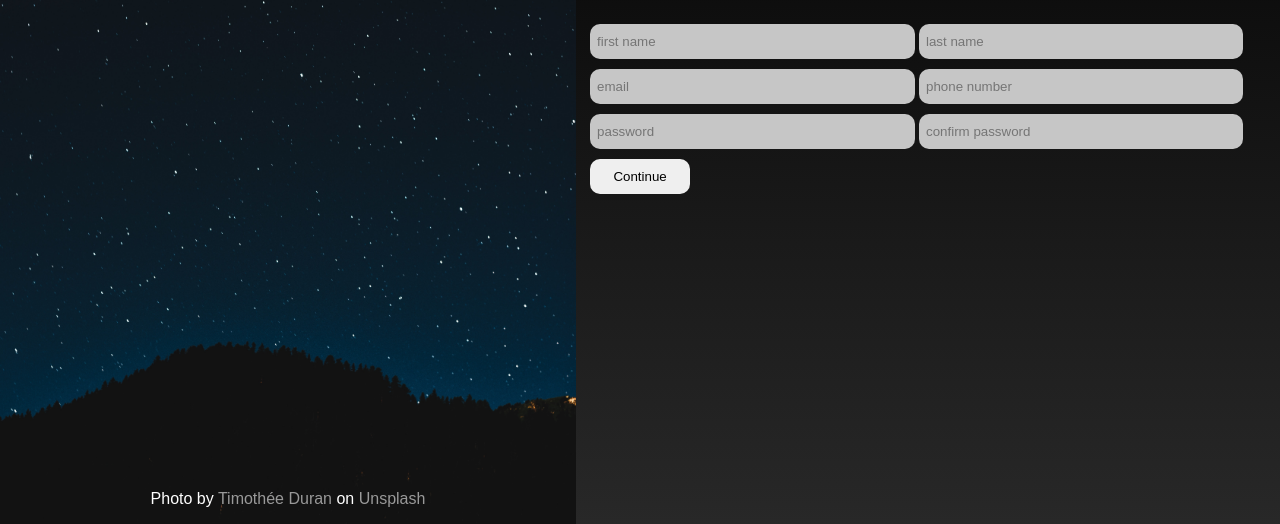
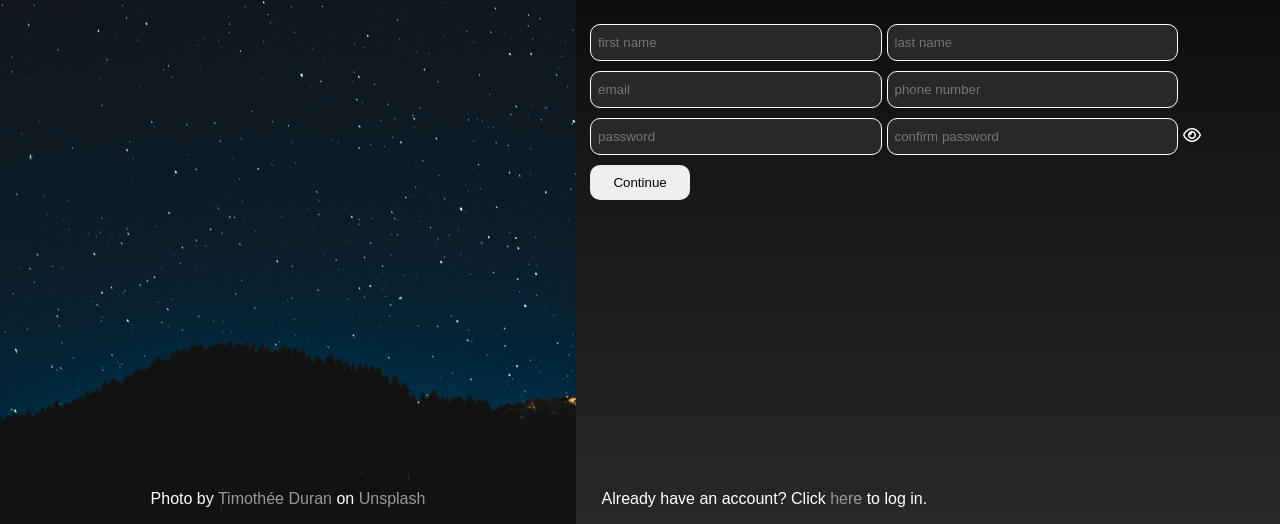
Before and after one commit to joelc95/sign-up-form, a plain HTML site: page index.html in a window 1280 px wide. Shown: the part 276-800 px from the top of the page. Drawn offline with Linux system fonts and the light colour scheme.

Commit message:
Input style update and password toggle icon added

```diff
--- a/css/style.css
+++ b/css/style.css
@@ -85,20 +85,20 @@ li {
 }
 
 .form-input {
+  color: white;
   margin-bottom: 10px;
-  width: 45%;
+  width: 40%;
   padding: 7px;
   padding-top: 10px;
   padding-bottom: 10px;
   border-radius: 10px;
-  border: 0;
-  background-color: rgb(198, 198, 198);
+  border: white 1px solid;
+  background-color: rgb(40, 40, 40);
   transition: transform 0.2s, outline 0.2s;
 }
 
 .form-input:focus {
   outline: none;
-  background-color: white;
   transform: scale(1.01);
 }
 
@@ -115,3 +115,39 @@ li {
   width: 100px;
   cursor: pointer;
 }
+
+.no-match {
+  border: 1px solid red;
+  padding: 7px;
+  padding-top: 10px;
+  padding-bottom: 10px;
+}
+
+.fa-eye {
+  color: white;
+  cursor: pointer;
+}
+.fa-eye-slash {
+  color: white;
+  cursor: pointer;
+}
+
+.log-in-text {
+  color: white;
+  padding-left: 2%;
+}
+
+footer {
+  position: fixed;
+  bottom: 2%;
+  width: 100%;
+}
+
+.log-in-text a {
+  text-decoration: none;
+  color: rgb(153, 153, 153);
+}
+
+.log-in-text a:hover {
+  color:rgb(106, 106, 106);
+}
--- a/index.html
+++ b/index.html
@@ -7,6 +7,7 @@
   <title>Odin Project: Sign-Up</title>
   <link rel="stylesheet" href='./css/style.css'>
   <script src="./scripts/script.js" defer></script>
+  <script src="https://kit.fontawesome.com/04b902723f.js" crossorigin="anonymous"></script>
 </head>
 <body>
   <div class="left-container">
@@ -55,6 +56,7 @@
           <li>
             <!-- <label for="confirm-password">Confirm Password</label> -->
             <input class="form-input password-input" id="confirm-password" name='confirm-password' type="password" placeholder="confirm password" required="">
+            <i id="toggle-password" class="fa fa-light fa-eye" title="show password"></i>
           </li>
         </ul>
       </form>
@@ -62,6 +64,9 @@
     <div class="button-container">
       <button class="submit-button" type="submit" form="form1">Continue</button>
     </div>
+    <footer class="log-in-text">
+      Already have an account? Click <a href="#">here</a> to log in.
+    </footer>
   </div>
 </body>
 
```
